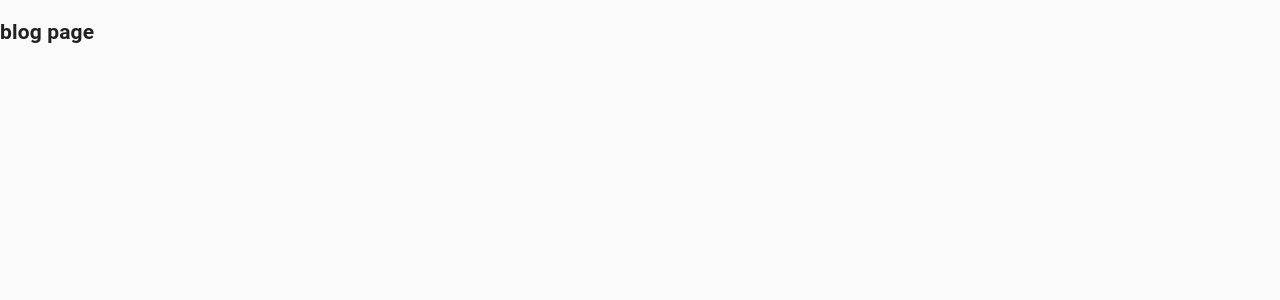
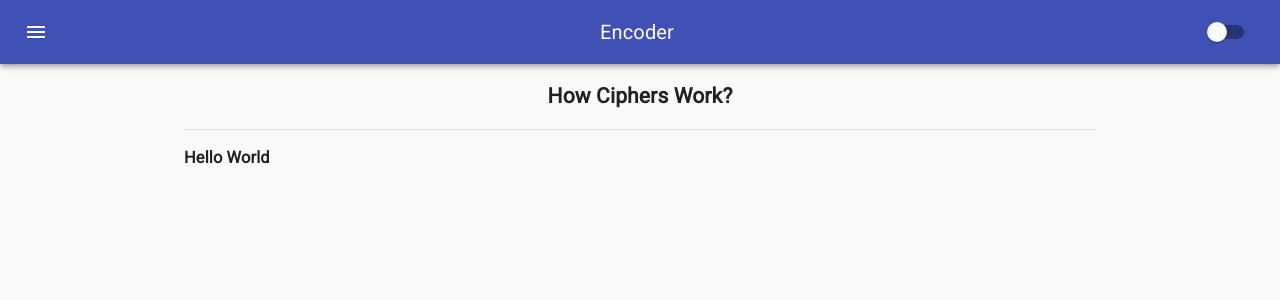
Before and after one commit to tushartiwari7/secure-texts, a React (Create React App) app: page /blog in a window 1280 px wide. Shown: the top 300 px of the page. Built offline with nearby package versions, Linux system fonts and the light colour scheme.

Commit message:
Blog init, installation of react-markdown

```diff
--- a/package.json
+++ b/package.json
@@ -3,6 +3,7 @@
   "version": "0.1.0",
   "private": true,
   "dependencies": {
+    "@fontsource/roboto": "^4.3.0",
     "@material-ui/core": "^4.11.4",
     "@material-ui/icons": "^4.11.2",
     "@material-ui/lab": "^4.0.0-alpha.58",
@@ -12,6 +13,7 @@
     "crypto-js": "^4.0.0",
     "react": "^17.0.2",
     "react-dom": "^17.0.2",
+    "react-markdown": "^6.0.2",
     "react-router-dom": "^5.2.0",
     "react-scripts": "4.0.3",
     "web-vitals": "^1.1.2"
--- a/src/App.js
+++ b/src/App.js
@@ -1,21 +1,49 @@
 import './App.css';
+import React,{ useState } from "react";
 import Home from './Home';
 import {	BrowserRouter as Router, Route,Switch } from 'react-router-dom';
+import { createMuiTheme, ThemeProvider } from "@material-ui/core/styles";
+import CssBaseline from '@material-ui/core/CssBaseline';
+import AppBar from './Components/AppBar';
+import Blog from './Blog';
+function App() {
+  const [dark, setdark] = useState(false);
+  const [isDecode, setIsDecode] = useState(false);
 
-function App() {
+  const palletType = dark ? "dark" : "light";
+  const darkTheme = createMuiTheme({
+    palette: {
+      type: palletType,
+    }
+  });
+  const handleTheme = () => {
+    setdark(!dark);
+  };
+
+  const handleDecodeEl = (event) => {
+    setIsDecode(event);
+  };
+
   return (
     <Router>
+
+      <ThemeProvider theme={darkTheme} >
+        <CssBaseline />
+        <div className="App">
+          <AppBar checked={dark} handleTheme={handleTheme} isDecode={isDecode} handleDecodeEl={handleDecodeEl} />
           <Switch>
             <Route path="/" exact>
-          <Home />
+              <Home isDecode={isDecode}/>
             </Route>
             <Route path="/aboutus" exact>
               <h2>about page</h2>
             </Route>
             <Route path="/blog" exact>
-          <h2>blog page</h2>
+              <Blog />
             </Route>
           </Switch>
+        </div>
+        </ThemeProvider>
     </Router>
   );
 }
--- /dev/null
+++ b/src/Blog.js
@@ -0,0 +1,30 @@
+import { Container,Divider } from "@material-ui/core";
+import React from "react";
+// import {useState,useEffect} from "react";
+import ReactMarkdown from "react-markdown";
+import '@fontsource/roboto';
+// import file from "./content.md";
+
+ function Blog() {
+//   const [markdown, setMarkdown] = useState("");
+    const markdown = "### Hello World";
+//   useEffect(() => {
+//     fetch(file)
+//       .then((res) => res.text())
+//       .then((text) => setMarkdown(text));
+//   }, []);
+
+  return (
+    <div
+    className="blog"
+    style={{textAlign: "left",fontFamily: "Roboto"}}
+    >
+    <Container maxWidth="md">
+      <h2 style={{textAlign: "center"}}>How Ciphers Work?</h2>
+      <Divider />
+      <ReactMarkdown children={markdown} />
+    </Container>
+    </div>
+  );
+}
+export default Blog;
--- a/src/Components/AppBar.js
+++ b/src/Components/AppBar.js
@@ -25,6 +25,7 @@ const useStyles = makeStyles((theme) => ({
 export default function MenuAppBar({checked,handleTheme,isDecode,handleDecodeEl}) {
   const classes = useStyles();
   const [anchorEl, setAnchorEl] = useState(false);
+  const [page,setPage] = useState(null);
   const open = Boolean(anchorEl);
 
   const handleAccount = (event) => {
@@ -51,7 +52,9 @@ export default function MenuAppBar({checked,handleTheme,isDecode,handleDecodeEl}
             <MenuIcon />
           </IconButton>
           <Typography variant="h6" className={classes.title}>
-            {isDecode ? "Decoder" : "Encoder"}
+            {
+              page ? page : (isDecode ? "Decoder" : "Encoder")
+            }
           </Typography>
             <Switch
               checked={checked}
@@ -77,7 +80,7 @@ export default function MenuAppBar({checked,handleTheme,isDecode,handleDecodeEl}
             </Menu>
         </Toolbar>
         <Drawer anchor="left" open={open} onClose={handleClose}>
-          <DrawerList handleClose={handleClose} handleDecodeEl={handleDecodeEl} />
+          <DrawerList handleClose={handleClose} setPage={setPage} handleDecodeEl={handleDecodeEl} />
         </Drawer>
       </AppBar>
     </div>
--- a/src/Components/DrawerList.js
+++ b/src/Components/DrawerList.js
@@ -14,29 +14,39 @@ const useStyles = makeStyles({
     fullList: {
       width: 'auto',
     },
+    link: {
+      color: "inherit",
+      textDecoration: "none"
+    }
   });
- const DrawerList = ({handleDecodeEl,handleClose}) => {
+ const DrawerList = ({handleDecodeEl,setPage,handleClose}) => {
     const classes = useStyles();
     let history = useHistory();
     return (
         <div
-        className={classes.list}
+        className={classes.fullList}
         role="presentation"
         >
       <List>
-          <ListItem key="Secure Texts">
-            <ListItemIcon>
-                <GitHubIcon />
-            </ListItemIcon>
-            <ListItemText primary="Secure Texts" />
-          </ListItem>
+            <a className={classes.link} href="https://github.com/tushartiwari7/secure-texts" target="_blank"
+            rel="noreferrer"
+            >
+            <ListItem button key="Secure Texts">
+                <ListItemIcon>
+                    <GitHubIcon />
+                </ListItemIcon>
+                <ListItemText primary="Secure Texts" />
+            </ListItem>
+            </a>
       </List>
       <Divider />
       <List>
         {['Encoder', 'Decoder'].map((text, index) => (
           <ListItem button key={text}
           onClick={(e)=>{
-              handleDecodeEl( text === 'Encoder' ? false : true)
+              handleDecodeEl( text === 'Encoder' ? false : true);
+              setPage(null);
+              history.push('/');
               handleClose(e);
           }}
           >
@@ -48,8 +58,10 @@ const useStyles = makeStyles({
       <Divider />
       <List>
           <ListItem button key="How Ciphers Work?"
-          onClick={()=>{
+          onClick={(e)=>{
+                setPage("Blog");
                 history.push('/blog');
+                handleClose(e);
             }}
           >
             <ListItemIcon>
@@ -61,8 +73,10 @@ const useStyles = makeStyles({
       <Divider />
       <List>
           <ListItem button key="About Us"
-          onClick={()=>{
+          onClick={(e)=>{
+              setPage("About Us");
               history.push('/aboutus');
+              handleClose(e);
           }}
           >
             <ListItemIcon>
--- a/src/Home.js
+++ b/src/Home.js
@@ -1,48 +1,25 @@
-import { Box,Container,CssBaseline } from '@material-ui/core';
+import { Box,Container } from '@material-ui/core';
 import React,{ useState } from "react";
-import './App.css';
-import AppBar from './Components/AppBar';
 import TextEditor from './Components/TextEditor';
 import AvailableCiphers from './Components/AvailableCiphers';
-import { createMuiTheme, ThemeProvider } from "@material-ui/core/styles";
 
-const Home = () => {
+const Home = ({isDecode}) => {
 
     const [rawText,setRawText] = useState('');
-    const [dark, setdark] = useState(false);
-    const [isDecode, setIsDecode] = useState(false);
 
     function textHandler(event) {
         setRawText(event);
       }
 
-    const palletType = dark ? "dark" : "light";
-
-    const darkTheme = createMuiTheme({
-      palette: {
-        type: palletType,
-      }
-    });
-    const handleTheme = () => {
-      setdark(!dark);
-    };
-
-    const handleDecodeEl = (event) => {
-      setIsDecode(event);
-    };
     return (
-        <ThemeProvider theme={darkTheme} >
-        <CssBaseline />
-        <div className="App">
-          <AppBar checked={dark} handleTheme={handleTheme} isDecode={isDecode} handleDecodeEl={handleDecodeEl} />
+        <>
         <Box m={4} p={4} >
         <TextEditor textHandler={textHandler}/>
         </Box>
         <Container maxWidth="md">
             <AvailableCiphers rawText={rawText} isDecode={isDecode} />
         </Container>
-        </div>
-        </ThemeProvider>
+        </>
     );
 
 }
```
Also changed, not shown: 1 other file (tests, documents, lock files or other folders). Lines whose indentation alone changed are shown as unchanged.
